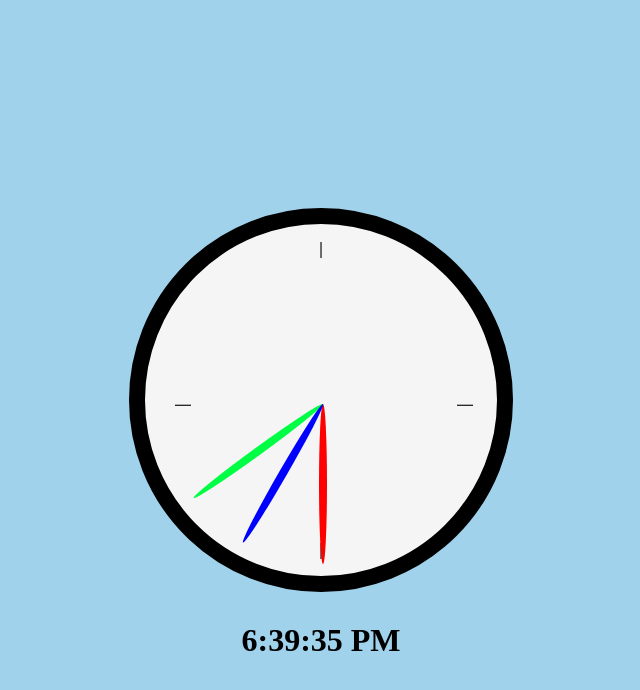
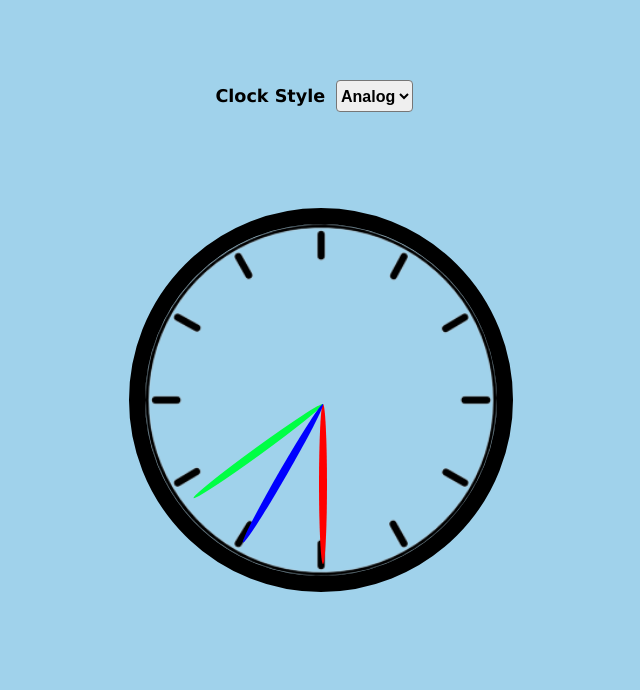
Before and after one commit to SEKTION/live-clock, a plain HTML site: page index.html in a window 1280 px wide. Shown: the whole page, without its empty margins (319-959 px from the left). Drawn offline with Linux system fonts and the light colour scheme.

Commit message:
Digital/Analog Clock

```diff
--- a/app.js
+++ b/app.js
@@ -1,7 +1,21 @@
+window.onload = function() {
+  type.addEventListener("change", function () {
+    if (type.selectedIndex == 0) {
+      dTime.style.display = "none";
+      clock.style.display = "block";
+    } else if (type.selectedIndex == 1) {
+      clock.style.display = "none";
+      dTime.style.display = "block";
+    }
+  });
+}
+
 var sHand = document.querySelector("#second-hand");
 var mHand = document.querySelector("#minute-hand");
 var hHand = document.querySelector("#hour-hand");
 var dTime = document.querySelector(".time");
+var clock = document.querySelector(".clock");
+var type = document.querySelector('#clk-type')
 
 function rotate() {
   let time = new Date();
@@ -14,7 +28,7 @@ function rotate() {
   sHand.style.transform = `rotate(${secDegrees}deg)`;
   mHand.style.transform = `rotate(${minDegrees}deg)`;
   hHand.style.transform = `rotate(${hourDegrees}deg)`;
-  dTime.innerHTML = `${hours > 12 ? hours - 12 : hours}:${mins > 9 ? mins: "0"+mins}:${secs > 9 ? secs : "0"+secs} ${hours >= 12 ? "PM" : "AM"}`;
+  dTime.innerHTML = `${hours > 12 ? hours - 12 : hours == 0 ? 12 : hours}:${mins > 9 ? mins: "0"+mins}:${secs > 9 ? secs : "0"+secs} ${hours >= 12 ? "PM" : "AM"}`;
 }
 
 rotate();
--- a/index.html
+++ b/index.html
@@ -3,22 +3,26 @@
 <head>
     <meta charset="UTF-8">
     <meta http-equiv="X-UA-Compatible" content="IE=edge">
-    <meta name="viewport" content="width=device-width, initial-scale=1.0, user-scalable=no">
+    <meta name="viewport" content="width=device-width, initial-scale=1.0">
     <link rel="stylesheet" href="style.css">
     <title>Realtime Clock</title>
 </head>
-<body>
+<body ondrag="return false" oncontextmenu="return false">
     <div class="container">
+        <div class="top">
+            <label for="clock-type">Clock Style</label>
+            <select name="clock-type" id="clk-type">
+                <option value="analog">Analog</option>
+                <option value="digital">Digital</option>
+            </select>
+        </div>
         <div class="clock">
-            <p id="tick-12">|</p>
-            <p id="tick-3">|</p>
-            <p id="tick-6">|</p>
-            <p id="tick-9">|</p>
             <div class="hands" id="hour-hand"></div>
             <div class="hands" id="minute-hand"></div>
             <div class="hands" id="second-hand"></div>
         </div>
         <div class="time"></div>
+        <div class="date"></div>
     </div>
 </body>
 <script src="app.js"></script>
--- a/style.css
+++ b/style.css
@@ -2,6 +2,7 @@ body {
         margin: 0;
         padding: 0;
         background-color: #a0d2eb;
+        font-family:'Lucida Sans', 'Lucida Sans Regular', 'Lucida Grande';
     }
     * {
         box-sizing: border-box;
@@ -11,21 +12,53 @@ body {
         width: 100%;
         height: 100vh;
         display: flex;
+        flex-direction: column;
         align-items: center;
         justify-content: center;
-
     }
-
+    .top {
+        width: 14rem;
+        height: 2rem;
+        display: flex;
+        flex-direction: row;
+        position: absolute;
+        top: 10%;
+        left: 50%;
+        transform: translateX(-50%);
+    }
+    .top > label {
+        padding: .4rem;
+        font-size: 1.1rem;
+        font-weight: bold;
+    }
+    .top > select {
+        font-size: 1rem;
+        margin: 0 .25rem;
+        font-weight: bold;
+        border-radius: 4px;
+    }
     .clock {
         width: 24rem;
         height: 24rem;
-        background-color: whitesmoke;
+        background: url('clock1.png') no-repeat center;
+        background-size: contain;
         border: 1rem solid black;
         border-radius: 50%;
         position: absolute;
         top: 50%;
         left: 50%;
         transform: translate(-50%, -50%);
+    }
+    .time  {
+        display: none;
+        width: 100%;
+        font-size: 5.5rem;
+        font-weight: bolder;
+        position: absolute;
+        top: 50%;
+        left: 50%;
+        transform: translate(-50%, -50%);
+
     }
     .hands {
         width: 10rem;
@@ -38,6 +71,7 @@ body {
         transform-origin:100%;
         transform: rotate(90deg);
         transition: ease-in-out .01s;
+        /* transition-timing-function: cubic-bezier(.1,.5,.9,1); */
     }
     #hour-hand {
         background-color: #f00;
@@ -80,9 +114,3 @@ body {
         transform: rotate(90deg);
         transform-origin:100%;
     }
-    .time  {
-        position: relative;
-        top: 30%;
-        font-size: 2rem;
-        font-weight: bold;
-    }
```
Also changed, not shown: clock1.png (added).
